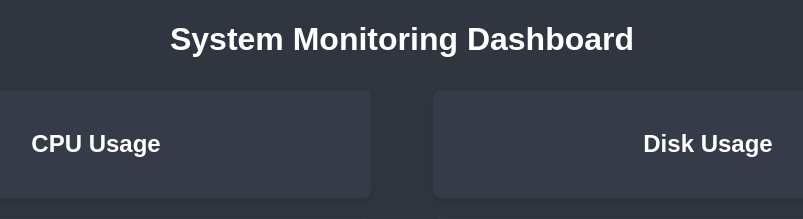
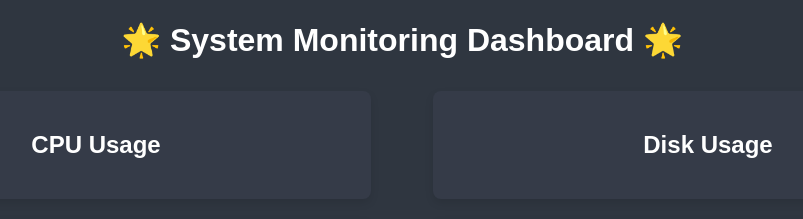
Before and after one commit to shubha21m/FlaskAlert-Monitor, a Flask app: page / in a window 1280 px wide. Shown: the top 219 px of the page, without its empty margins (238-1041 px from the left). Run offline with Flask 2, Linux system fonts and the light colour scheme; data that the repository does not hold is empty; some libraries are stand-ins or nearby versions.

Commit message:
update dashboard

```diff
--- a/templates/index.html
+++ b/templates/index.html
@@ -55,7 +55,7 @@
 </head>
 <body>
 
-    <h1 style="text-align: center;">System Monitoring Dashboard</h1>
+    <h1 style="text-align: center;">🌟 System Monitoring Dashboard 🌟</h1>
 
     <div class="dashboard-container">
         <!-- First Column (CPU & Memory) -->
```
Also changed, not shown: dashboard1.png.
